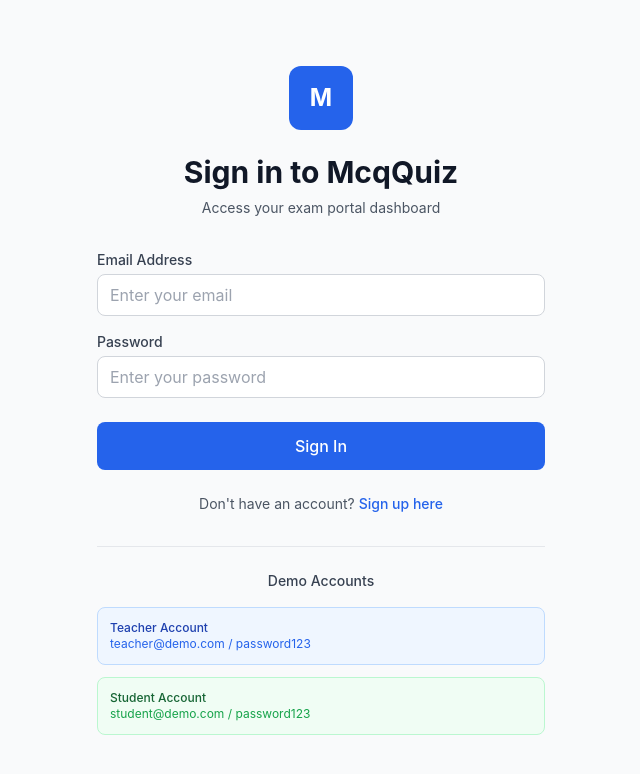
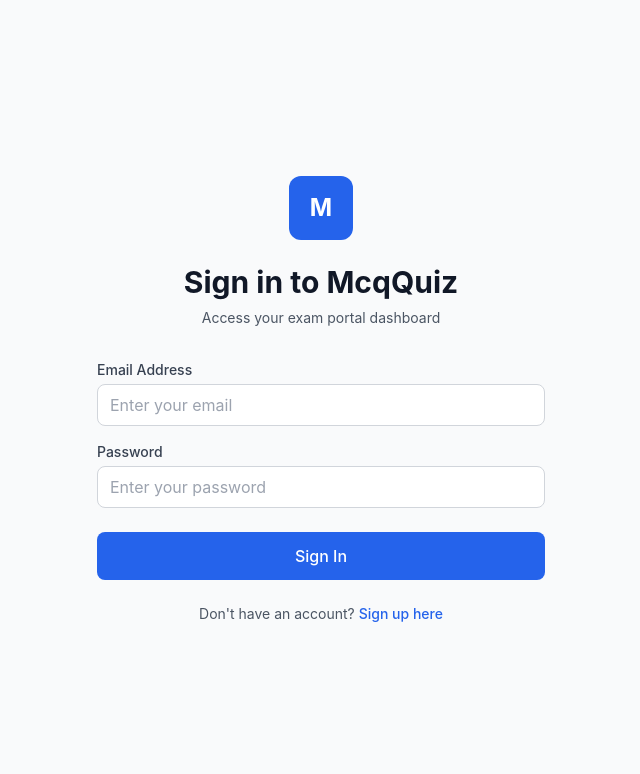
Before and after one commit to ujjwal-kumar04/college-project, a React (Create React App) app in the folder mcq-quiz/frontend/: page /login in a window 1280 px wide. Shown: the top 774 px of the page, without its empty margins (319-959 px from the left). Built offline with nearby package versions, Linux system fonts and the light colour scheme.

Commit message:
updated code

```diff
--- a/mcq-quiz/frontend/src/pages/Login.js
+++ b/mcq-quiz/frontend/src/pages/Login.js
@@ -163,21 +163,7 @@ const Login = () => {
         </form>
 
         {/* Demo Accounts */}
-        <div className="mt-8 border-t border-gray-200 dark:border-dark-700 pt-6">
-          <h3 className="text-center text-sm font-medium text-gray-700 dark:text-gray-300 mb-4">
-            Demo Accounts
-          </h3>
-          <div className="grid grid-cols-1 gap-3">
-            <div className="bg-blue-50 dark:bg-blue-900/20 border border-blue-200 dark:border-blue-800 rounded-lg p-3">
-              <p className="text-xs font-medium text-blue-800 dark:text-blue-200">Teacher Account</p>
-              <p className="text-xs text-blue-600 dark:text-blue-300">teacher@demo.com / password123</p>
-            </div>
-            <div className="bg-green-50 dark:bg-green-900/20 border border-green-200 dark:border-green-800 rounded-lg p-3">
-              <p className="text-xs font-medium text-green-800 dark:text-green-200">Student Account</p>
-              <p className="text-xs text-green-600 dark:text-green-300">student@demo.com / password123</p>
-            </div>
-          </div>
-        </div>
+
       </div>
     </div>
   );
```
